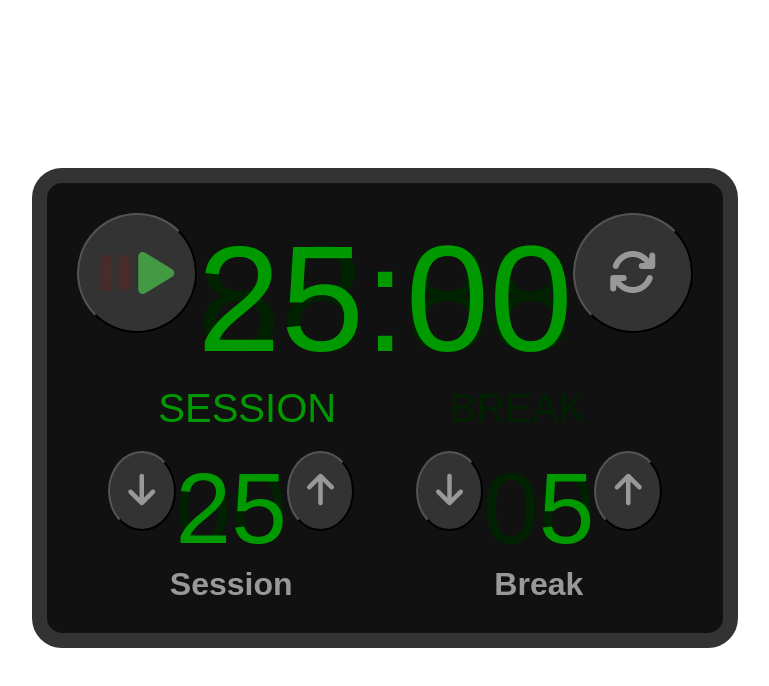
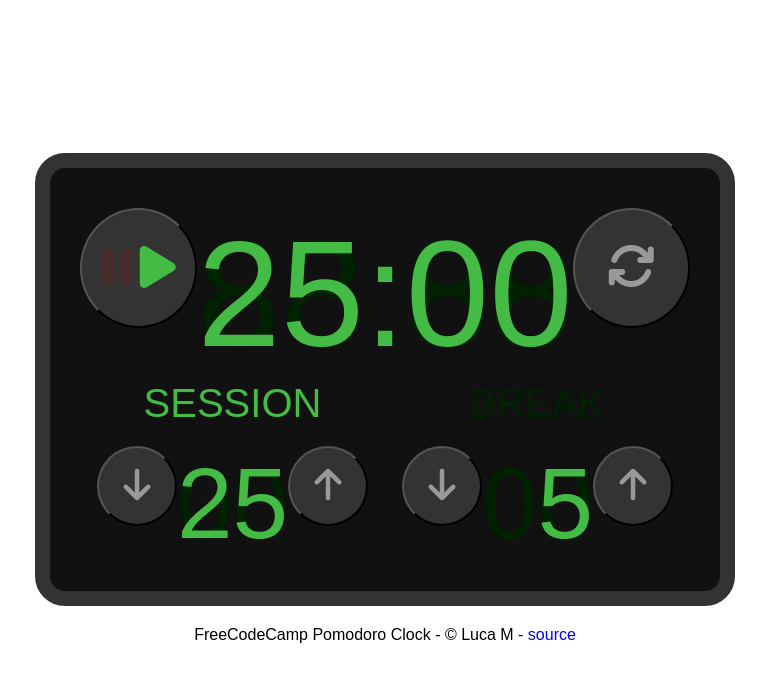
Before and after one commit to lukino999/FCC-Pomodoro-Clock-React, a React (Create React App) app: page / in a window 1280 px wide. Shown: the top 686 px of the page, without its empty margins (255-1024 px from the left). Built offline with nearby package versions, Linux system fonts and the light colour scheme; a web font is replaced by a local one.

Commit message:
Tidy up UI

```diff
--- a/src/components/App.js
+++ b/src/components/App.js
@@ -32,14 +32,14 @@ const App = (props) => {
         <div className='panel-container'>
 
           <TimerLengthPanel
-            id='Session'
+            id='SESSION'
             length={sessionLength}
             incClick={sessionIncrement}
             decClick={sessionDecrement}
           />
 
           <TimerLengthPanel
-            id='Break'
+            id='BREAK'
             length={breakLength}
             incClick={breakIncrement}
             decClick={breakDecrement}
@@ -48,7 +48,7 @@ const App = (props) => {
         </div>
 
       </div>
-
+      <footer>FreeCodeCamp Pomodoro Clock - &copy; Luca M - <a href='#'>source</a></footer>
     </div >
   )
 }
--- a/src/components/TimerDisplay.js
+++ b/src/components/TimerDisplay.js
@@ -53,6 +53,9 @@ class TimerDisplay extends React.Component {
       startStopText = 'START';
     }
 
+    const sessionOnOffClass = isSession ? 'session-break-on' : 'session-break-off';
+    const breakOnOffClass = isSession ? 'session-break-off' : 'session-break-on';
+
     return (
       <div className='timer-display text-color' >
         <audio
@@ -71,11 +74,10 @@ class TimerDisplay extends React.Component {
             id='start_stop'
             className='round-button large'
             onClick={startStop}>
-            {/* {startStopText} */}
             <i
-              className={`fa fa-pause led-padding ${isRunning ? 'led-red' : 'red-inactive'}`}
+              className={`fa fa-pause led-padding ${isRunning ? 'pause-led-on' : 'pause-led-off'}`}
               aria-hidden='true'></i>
-            <i className={`fa fa-play led-padding ${isRunning ? 'green-inactive' : 'led-green'}`}
+            <i className={`fa fa-play led-padding ${isRunning ? 'play-led-off' : 'play-led-on'}`}
               aria-hidden='true'></i>
           </button>
           <Lcd
@@ -93,14 +95,8 @@ class TimerDisplay extends React.Component {
         </div>
 
         <div className='session-break'>
-          <div
-            className={isSession ? 'session-break-on' : 'session-break-off'}>
-            SESSION
-            </div>
-          <div className='text-invisible'>--III----</div>
-          <div className={isSession ? 'session-break-off' : 'session-break-on'}>BREAK</div>
-          <div className='text-invisible'>--</div>
-
+          <div className={`half-width ${sessionOnOffClass}`}>SESSION</div>
+          <div className={`half-width ${breakOnOffClass}`}>BREAK</div>
         </div>
 
         <div className='flex-space-around' >
--- a/src/components/TimerLenghtPanel.js
+++ b/src/components/TimerLenghtPanel.js
@@ -21,11 +21,9 @@ const TimerLengthPanel = (props) => {
           <i className='fa fa-arrow-down' aria-hidden='true'></i>
         </button>
 
-        {/* <p id={`${id.toLowerCase()}-length`}>{length}</p> */}
         <Lcd id={`${id.toLowerCase()}-length`} backgroundText='00' className='panel-font-size'>
           {length}
         </Lcd>
-
 
         <button
           className='round-button regular text-color'
@@ -36,7 +34,7 @@ const TimerLengthPanel = (props) => {
         </button>
       </div>
 
-      <h1 className='text-color' id={`${id.toLowerCase()}-label`}>{id}</h1>
+      <h1 className='text-color off-the-screen' id={`${id.toLowerCase()}-label`}>{id}</h1>
 
     </div>
   );
--- a/src/components/css/App.scss
+++ b/src/components/css/App.scss
@@ -8,7 +8,6 @@
   display: flex;
   flex-direction: column;
   justify-content: center;
-  align-items: center;
 }
 
 .clock-body {
@@ -22,5 +21,14 @@
 .panel-container {
   display: flex;
   flex-direction: row;
-  justify-content: space-around;
+  justify-content: center;
 }
+
+footer {
+  margin: 20px auto;
+}
+
+footer a, a:visited{
+  text-decoration: none;
+  color: blue;
+}
--- a/src/components/css/TimerDisplay.scss
+++ b/src/components/css/TimerDisplay.scss
@@ -2,6 +2,7 @@
 
 .timer-display {
   background-color: $background;
+  margin-top: 10px;
 }
 
 h2 {
@@ -23,9 +24,10 @@ h2 {
   font-size: 40px;
 }
 
-.off-the-screen {
-  position: fixed;
-  top: -100px
+.half-width {
+  width: 50%;
+  justify-content: center;
+  text-align: center;
 }
 
 .session-break-on {
@@ -43,3 +45,19 @@ h2 {
 .led-padding {
   padding:4px;
 }
+
+.pause-led-off {
+  color: $red-inactive;
+}
+
+.pause-led-on {
+  color: $led-red;
+}
+
+.play-led-off {
+  color: $gren-inactive;
+}
+
+.play-led-on {
+  color: $led-green;
+}
--- a/src/components/css/TimerLengthPanel.scss
+++ b/src/components/css/TimerLengthPanel.scss
@@ -1,10 +1,9 @@
 @import './common.scss';
 
 .timer-length-panel {
-  /* remove */
   background-color: $background;
 
-  width: 40%;
+  width: 50%;
 }
 
 h1 {
@@ -15,7 +14,7 @@ h1 {
 .buttons-container{
   display: flex;
   flex-direction: row;
-  justify-content: space-around;
+  justify-content: center;
   margin-top: 20px;
 }
 
--- a/src/components/css/common.scss
+++ b/src/components/css/common.scss
@@ -1,11 +1,11 @@
 $lcd-off: #020;
-$lcd-on: #090;
+$lcd-on: #4b4;
 $background: #111;
 $buttons-background: #333;
 $red-inactive: #482b2b;
 $gren-inactive: #2b482b;
-$led-red: #944;
-$led-green: #494;
+$led-red: #b44;
+$led-green: #4b4;
 $regular-button: 80px;
 $large-button: 120px;
 $text-color: #999;
@@ -43,18 +43,7 @@ $text-color: #999;
   color: $text-color;
 }
 
-.red-inactive {
-  color: $red-inactive;
+.off-the-screen {
+  position: fixed;
+  top: -100px
 }
-
-.led-red {
-  color: $led-red;
-}
-
-.green-inactive {
-  color: $gren-inactive;
-}
-
-.led-green {
-  color: $led-green;
-}
--- a/src/reducers/index.js
+++ b/src/reducers/index.js
@@ -18,7 +18,7 @@ const INITIAL_STATE = {
 }
 
 export default (state = INITIAL_STATE, action) => {
-  // destructure state
+
   const { breakLength, sessionLength, secondsLeft, isSession, isRunning } = state;
 
 
```
